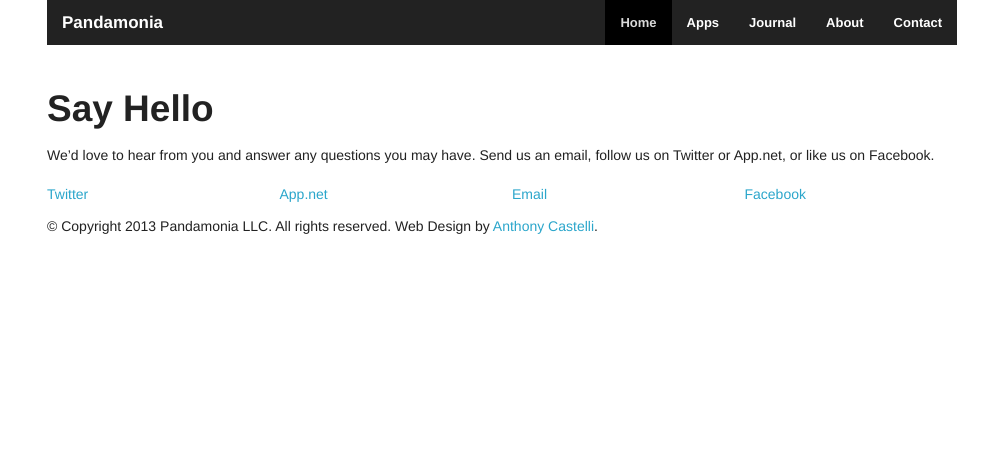
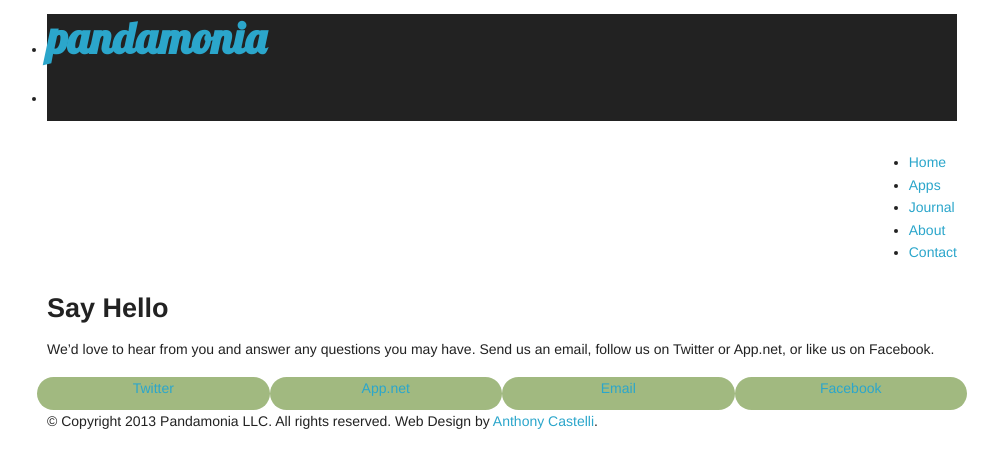
Before and after one commit to pandamonia/pandamonia.us, a Jekyll site: the page built from index.html, in a window 1280 px wide. Shown: the top 468 px of the page, without its empty margins (138-1136 px from the left). Built offline with Jekyll 4.4.1, drawn with Linux system fonts in a browser that asks for light colours.

Commit message:
Update stylesheet for header and footer
Signed-off-by: Alexsander Akers <a2@pandamonia.us>

```diff
--- a/_includes/pages_list
+++ b/_includes/pages_list
@@ -1,2 +1,2 @@
 {% for weight in (0..10) %}{% for p in pages_list %}{% if group == null or group == p.group %}{% if p.weight == weight %}
-        <li {% if p.url == page.url %}class="active"{% endif %}><a href="{{p.url}}">{{p.title}}</a></li>{% endif %}{% endif %}{% endfor %}{% endfor %}{% assign pages_list = nil %}{% assign group = nil %}
+  	      <li {% if p.url == page.url %}class="active"{% endif %}><a href="{{p.url}}">{{p.title}}</a></li>{% endif %}{% endif %}{% endfor %}{% endfor %}{% assign pages_list = nil %}{% assign group = nil %}
--- a/_layouts/default.html
+++ b/_layouts/default.html
@@ -11,12 +11,8 @@
 
   <title>{{ page.title }} &bull; Pandamonia</title>
 
-  <!-- Included CSS Files (Uncompressed) -->
-  <!--
-  <link rel="stylesheet" href="stylesheets/foundation.css">
-  -->
-
   <!-- Included CSS Files (Compressed) -->
+  <link href='http://fonts.googleapis.com/css?family=Lobster' rel='stylesheet' type='text/css'>
   <link rel="stylesheet" href="stylesheets/foundation.min.css">
   <link rel="stylesheet" href="stylesheets/app.css">
 
@@ -25,7 +21,6 @@
 <body>
   <div class="row">
     <div class="twelve columns">
-      <nav class="top-bar">
       <ul class="top-bar">
         <li class="name"><h1><a href="/">Pandamonia</a></h1></li>
         <li class="toggle-topbar"><a href="#"></a></li>
@@ -36,7 +31,6 @@
           {% assign pages_list = site.pages %}{% assign group = 'navigation' %}{% include pages_list %}
         </ul>
       </section>
-      </nav>
     </div>
   </div>
 
@@ -44,14 +38,14 @@
 
   <div class="row">
     <div class="twelve columns">
-      <h2>Say Hello</h2>
+      <h3>Say Hello</h3>
       <p>We&rsquo;d love to hear from you and answer any questions you may have. Send us an
 email, follow us on Twitter or App.net, or like us on Facebook.</p>
       <ul class="block-grid four-up">
-        <li><a href="https://twitter.com/pandamonia">Twitter</a></li>
-        <li><a href="https://alpha.app.net/pandamonia">App.net</a></li>
-        <li><a href="contact.html">Email</a></li>
-        <li><a href="https://www.facebook.com/pandamonia.llc">Facebook</a></li>
+        <li class="social"><a href="https://twitter.com/pandamonia" class="twitter">Twitter</a></li>
+        <li class="social"><a href="https://alpha.app.net/pandamonia" class="appdotnet">App.net</a></li>
+        <li class="social"><a href="contact.html" class=="email">Email</a></li>
+        <li class="social"><a href="https://www.facebook.com/pandamonia.llc" class="facebook">Facebook</a></li>
       </ul>
       <div class="row">
         <div class="twelve columns">
--- a/stylesheets/app.css
+++ b/stylesheets/app.css
@@ -1,27 +1,20 @@
-/* Artfully masterminded by ZURB  */
+/* @group Default */
 
-/* --------------------------------------------------
-   Table of Contents
------------------------------------------------------
-:: Shared Styles
-:: Page Name 1
-:: Page Name 2
-*/
+h1 {
+	font-family: Lobster, cursive;
+	text-transform: lowercase;
+}
 
+li.social {
+	-webkit-border-radius: 82px;
+	-moz-border-radius: 82px;
+	background-color: #a1b980;
+	border-radius: 82px;
+	text-align: center;
+}
 
-/* -----------------------------------------
-   Shared Styles
------------------------------------------ */
+li.social:hover {
+	background-color: #839a62;
+}
 
-
-
-/* -----------------------------------------
-   Page Name 1
------------------------------------------ */
-
-
-
-
-/* -----------------------------------------
-   Page Name 2
------------------------------------------ */
+/* @end */
```
Also changed, not shown: other parts of _layouts/default.html (+0 -11 lines). Lines whose indentation alone changed are shown as unchanged.
